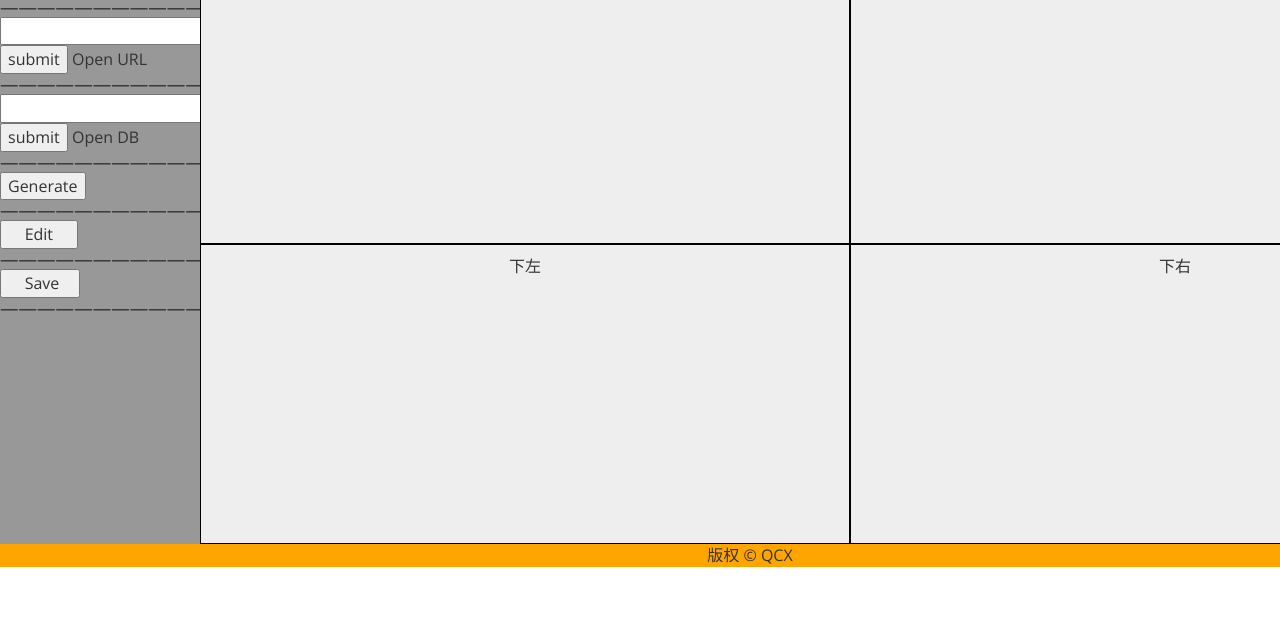
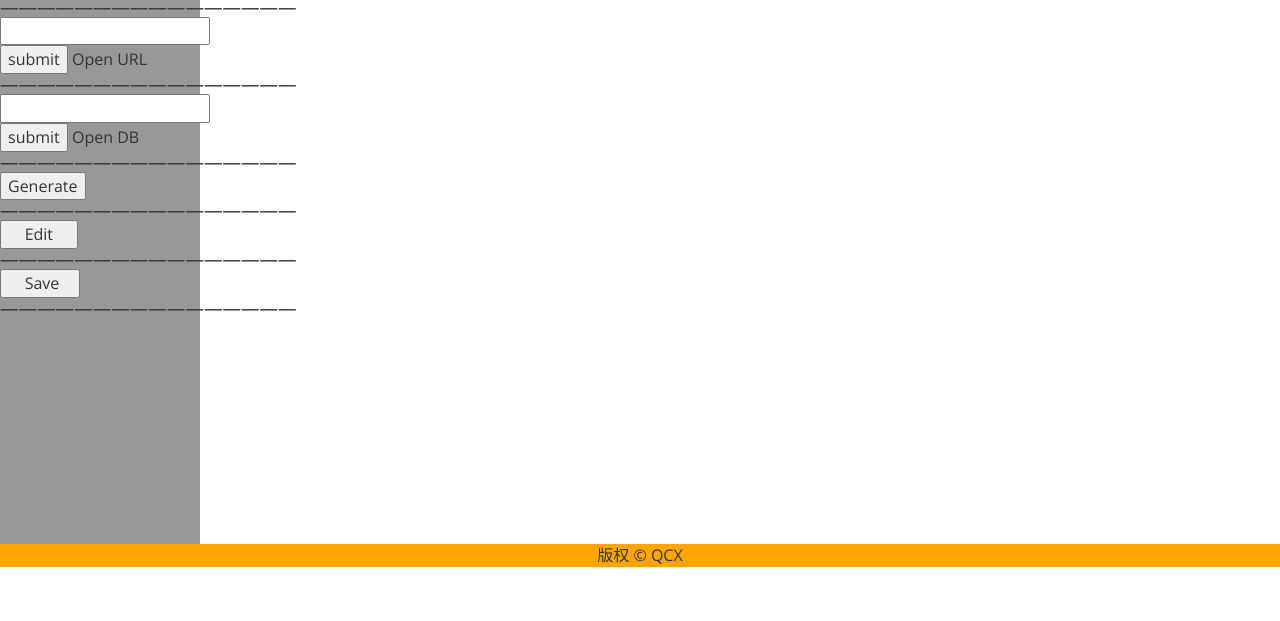
Before and after one commit to qcx1216611038/software, a plain HTML site: page organization.html in a window 1280 px wide. Shown: the part 179-800 px from the top of the page. Drawn offline with nearby package versions, Linux system fonts and the light colour scheme; some packages are replaced by stand-ins of ours; a script that the page names is missing.

Commit message:
Update organization.html

```diff
--- a/organization.html
+++ b/organization.html
@@ -11,19 +11,7 @@
 <!-- //custom-theme -->
 <link href="css/bootstrap.css" rel="stylesheet" type="text/css" media="all" />
 <link href="css/style.css" rel="stylesheet" type="text/css" media="all" />
-<style>
-  .grid-container {
-    display: grid;
-    grid-template-columns: 1fr 1fr; /* 分成两列 */
-    grid-template-rows: 1fr 1fr; /* 分成两行 */
-  }
 
-  .grid-item {
-    border: 1px solid black; /* 边框，便于观察 */
-    text-align: center; /* 文字居中 */
-    padding: 10px; /* 内边距 */
-  }
-</style>
 <!-- js -->
 <script type="text/javascript" src="js/jquery-2.1.4.min.js"></script>
 <script src="https://code.jquery.com/jquery-3.6.0.min.js"></script>
@@ -87,14 +75,9 @@
 			<button type="button" onclick="uploadFile()"><span>&nbsp&nbsp&nbsp&nbspSave&nbsp&nbsp&nbsp</span></button></br>
 			<h4>————————————————</h4>
 		</div>
-		<div id="content" class="grid-container" style="background-color:#EEEEEE;height:600px;width:1300px;float:left;">
-			<div class="grid-item" style="grid-area: 1 / 1;">上左
-				<div id="fileDisplay">
-				</div>
-			</div>
-			<div class="grid-item" style="grid-area: 1 / 2;">上右</div>
-			<div class="grid-item" style="grid-area: 2 / 1;">下左</div>
-			<div class="grid-item" style="grid-area: 2 / 2;">下右</div>
+		<div id="fileDisplay">
+		</div>
+
 
 		</div>
 		<div id="footer" style="background-color:#FFA500;clear:both;text-align:center;">
```
